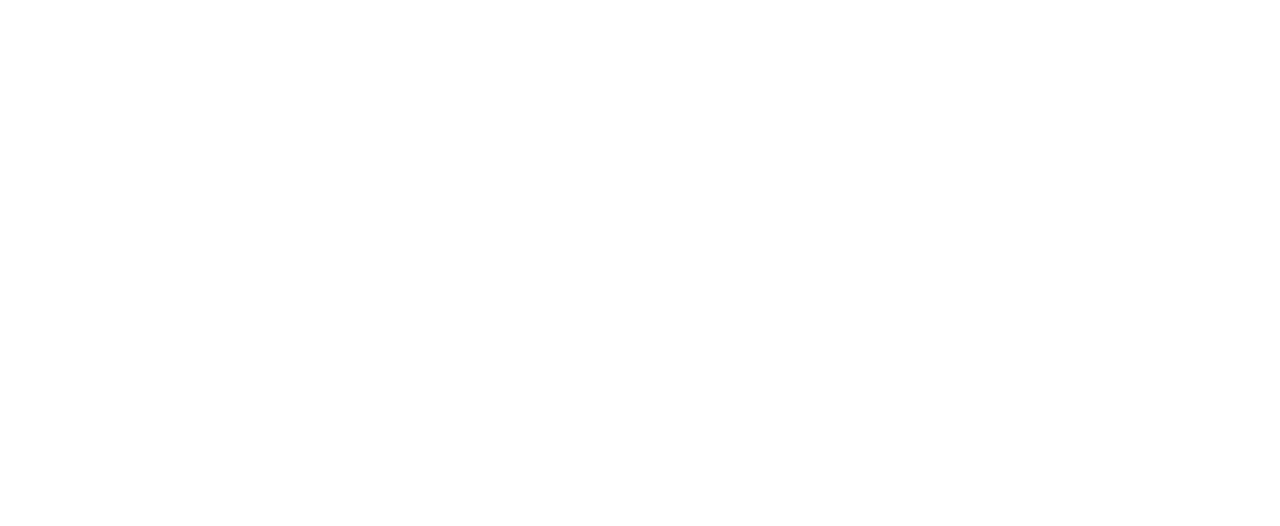
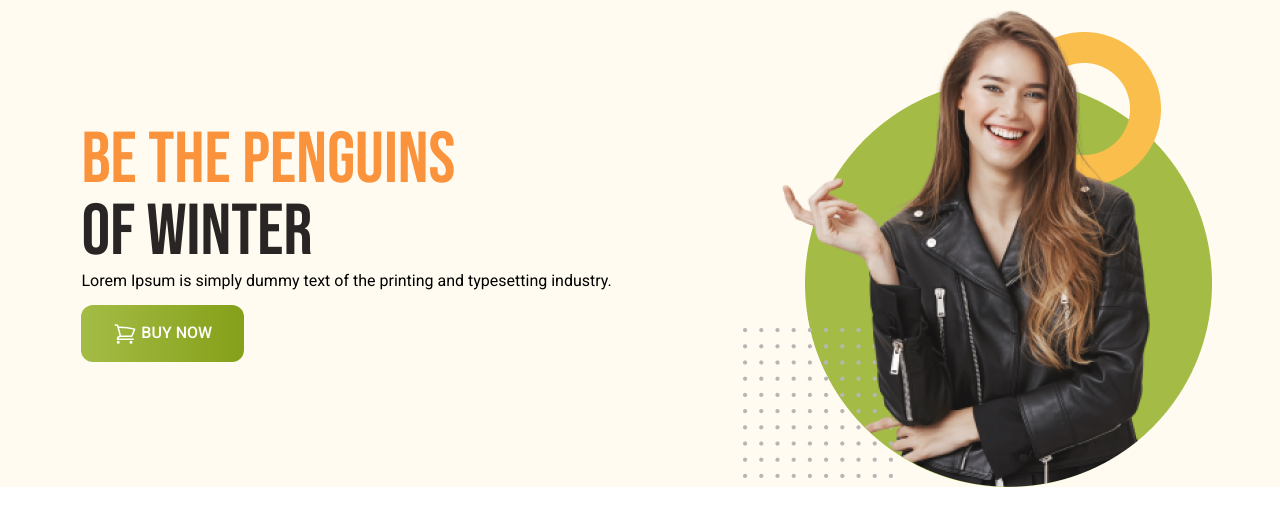
Before and after one commit to ornobsingh/penguin-fashion-tailwind-project, a plain HTML site: page index.html in a window 1280 px wide. Drawn offline with nearby package versions, Linux system fonts and the light colour scheme.

Commit message:
added banner

```diff
--- a/index.html
+++ b/index.html
@@ -1,11 +1,65 @@
 <!DOCTYPE html>
 <html lang="en">
+
 <head>
   <meta charset="UTF-8">
   <meta name="viewport" content="width=device-width, initial-scale=1.0">
   <title>Penguin-Fashion</title>
+  <script src="https://cdn.tailwindcss.com"></script>
+  <link rel="preconnect" href="https://fonts.googleapis.com">
+  <link rel="preconnect" href="https://fonts.gstatic.com" crossorigin>
+  <link
+    href="https://fonts.googleapis.com/css2?family=Bebas+Neue&family=Roboto:ital,wght@0,100;0,300;0,400;0,500;0,700;0,900;1,100;1,300;1,400;1,500;1,700;1,900&display=swap"
+    rel="stylesheet">
+  <style>
+    .font-roboto {
+      font-family: "Roboto", sans-serif;
+    }
+
+    .font-bebas-neue {
+      font-family: "Bebas Neue", sans-serif;
+    }
+  </style>
 </head>
-<body>
 
+<body class="font-roboto">
+  <header class="bg-[#FFFBF0] pl-4">
+    <!-- navbar start -->
+    <nav>
+
+    </nav>
+
+    <!-- banner start -->
+    <div class="md:flex md:items-center md:justify-around">
+      <div>
+        <h1 class="text-7xl uppercase font-bebas-neue">
+          <span class="text-orange-400">Be the Penguins</span>
+          <br>
+          <span class="text-stone-800 mt-3">of Winter</span>
+        </h1>
+        <p class="mb-3">Lorem Ipsum is simply dummy text of the printing
+          and typesetting industry.</p>
+        <button
+          class="bg-green-400 px-8 py-4 rounded-xl font-medium text-white bg-gradient-to-r from-[#A4BC46] to-[#85A019]">
+          <svg xmlns="http://www.w3.org/2000/svg" fill="none" viewBox="0 0 24 24" stroke-width="1.5"
+            stroke="currentColor" class="size-6 text-white inline">
+            <path stroke-linecap="round" stroke-linejoin="round"
+              d="M2.25 3h1.386c.51 0 .955.343 1.087.835l.383 1.437M7.5 14.25a3 3 0 0 0-3 3h15.75m-12.75-3h11.218c1.121-2.3 2.1-4.684 2.924-7.138a60.114 60.114 0 0 0-16.536-1.84M7.5 14.25 5.106 5.272M6 20.25a.75.75 0 1 1-1.5 0 .75.75 0 0 1 1.5 0Zm12.75 0a.75.75 0 1 1-1.5 0 .75.75 0 0 1 1.5 0Z" />
+          </svg>
+          BUY NOW</button>
+      </div>
+      <div>
+        <img src="images/model.png" alt="">
+      </div>
+    </div>
+  </header>
+
+  <main>
+
+  </main>
+  <footer>
+
+  </footer>
 </body>
+
 </html>
--- /dev/null
+++ b/tailwind.config.js
@@ -0,0 +1,8 @@
+/** @type {import('tailwindcss').Config} */
+module.exports = {
+  content: ["./src/**/*.{html,js}"],
+  theme: {
+    extend: {},
+  },
+  plugins: [],
+}
```
